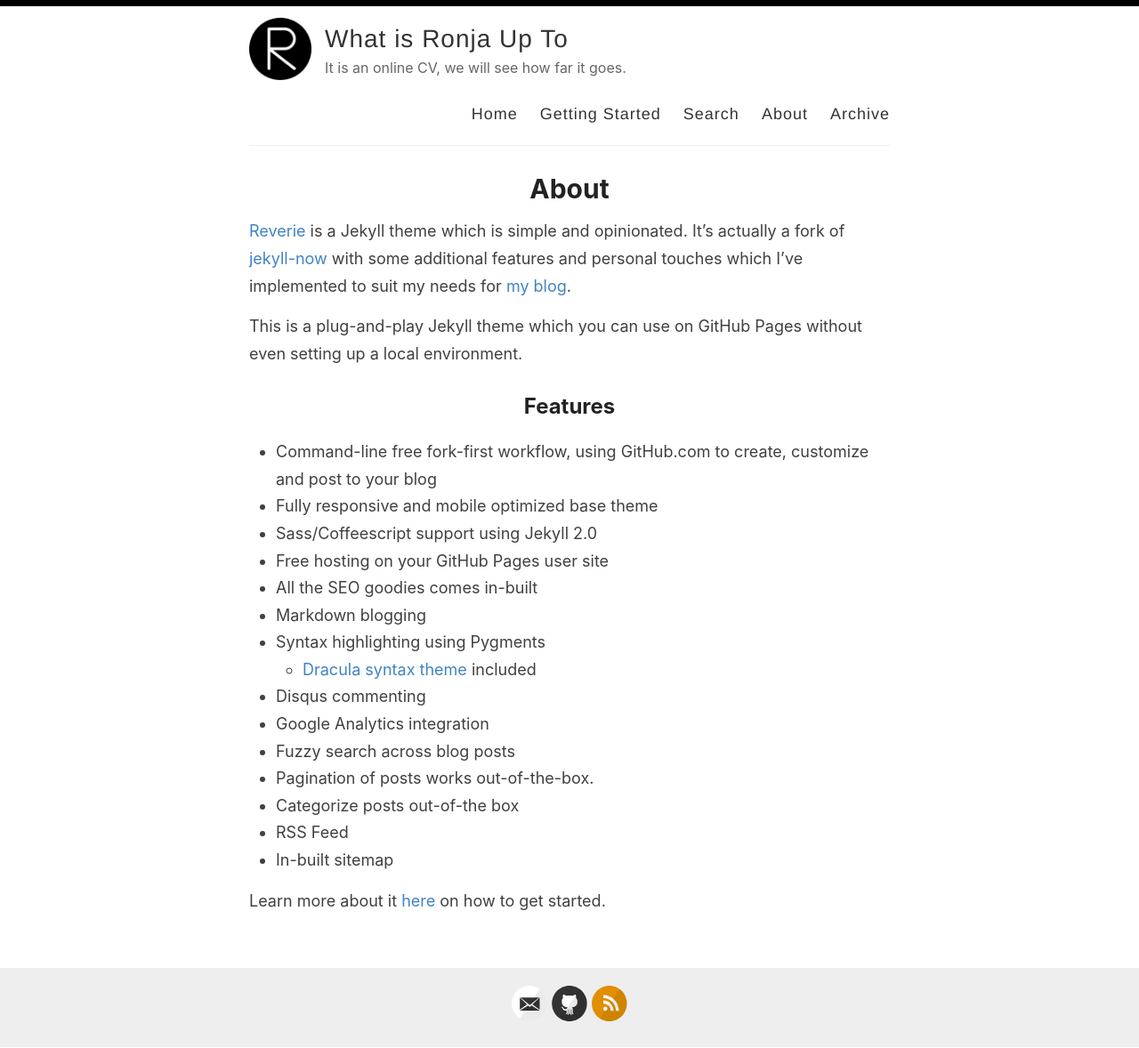
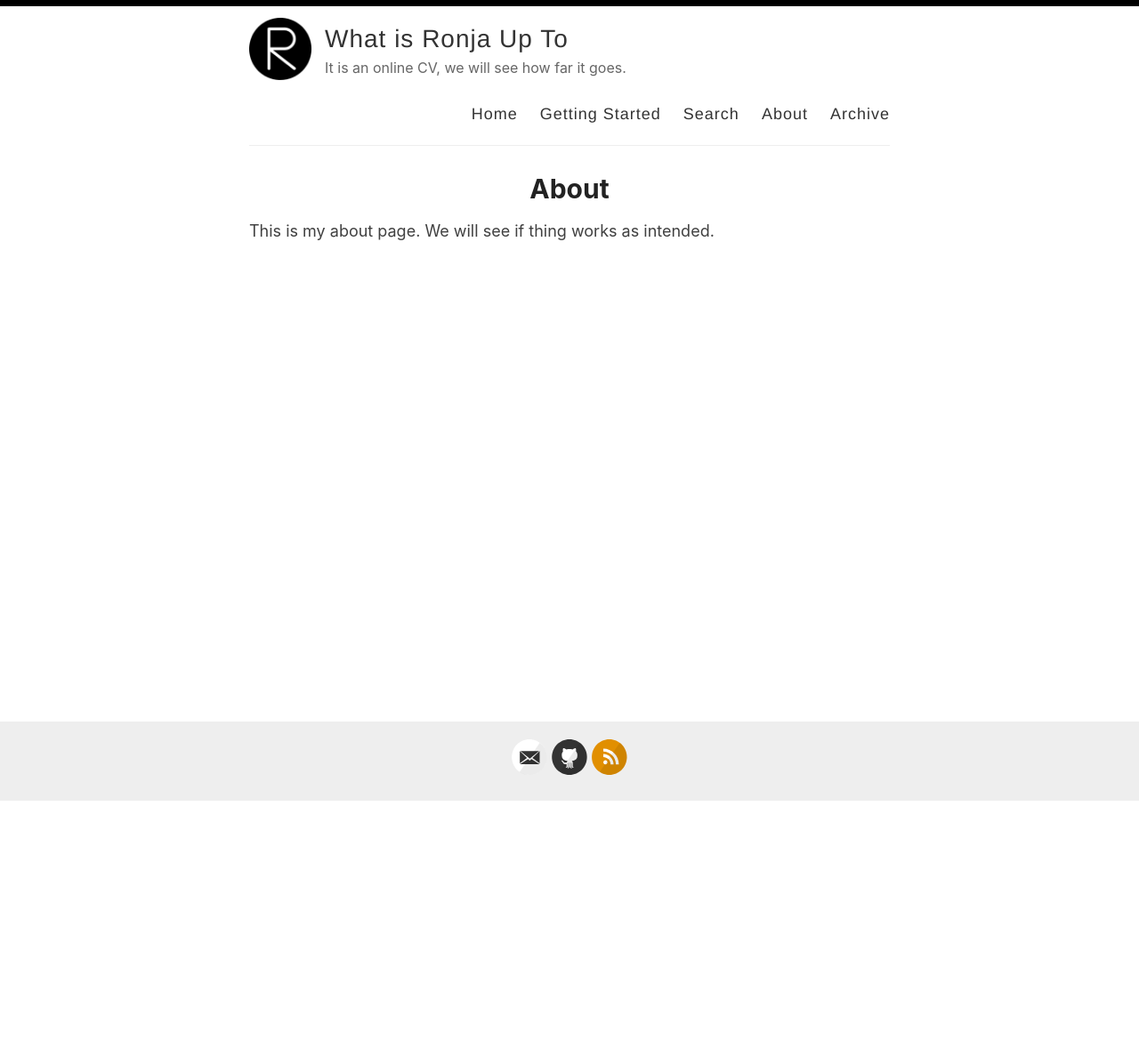
Before and after one commit to rtronnback/rtronnback.github.io, a Jekyll site: the page built from _pages/about.md, in a window 1280 px wide. Shown: the whole page at 89% size. Built offline with Jekyll 4.4.1, drawn with Linux system fonts in a browser that asks for light colours; after the commit the page ends 901 px from its top, so only the background shows below that.

Commit message:
Update about.md

```diff
--- a/_pages/about.md
+++ b/_pages/about.md
@@ -4,26 +4,5 @@ title: About
 permalink: /about/
 ---
 
-[Reverie](https://github.com/amitmerchant1990/reverie) is a Jekyll theme which is simple and opinionated. It's actually a fork of [jekyll-now](https://github.com/barryclark/jekyll-now) with some additional features and personal touches which I've implemented to suit my needs for [my blog](https://www.amitmerchant.com).
 
-This is a plug-and-play Jekyll theme which you can use on GitHub Pages without even setting up a local environment.
-
-## Features
-
-- Command-line free fork-first workflow, using GitHub.com to create, customize and post to your blog
-- Fully responsive and mobile optimized base theme
-- Sass/Coffeescript support using Jekyll 2.0
-- Free hosting on your GitHub Pages user site
-- All the SEO goodies comes in-built
-- Markdown blogging
-- Syntax highlighting using Pygments
-    - [Dracula syntax theme](https://draculatheme.com/) included
-- Disqus commenting
-- Google Analytics integration
-- Fuzzy search across blog posts
-- Pagination of posts works out-of-the-box.
-- Categorize posts out-of-the box
-- RSS Feed
-- In-built sitemap
-
-Learn more about it [here](https://github.com/amitmerchant1990/reverie) on how to get started.
+This is my about page. We will see if thing works as intended.
```
